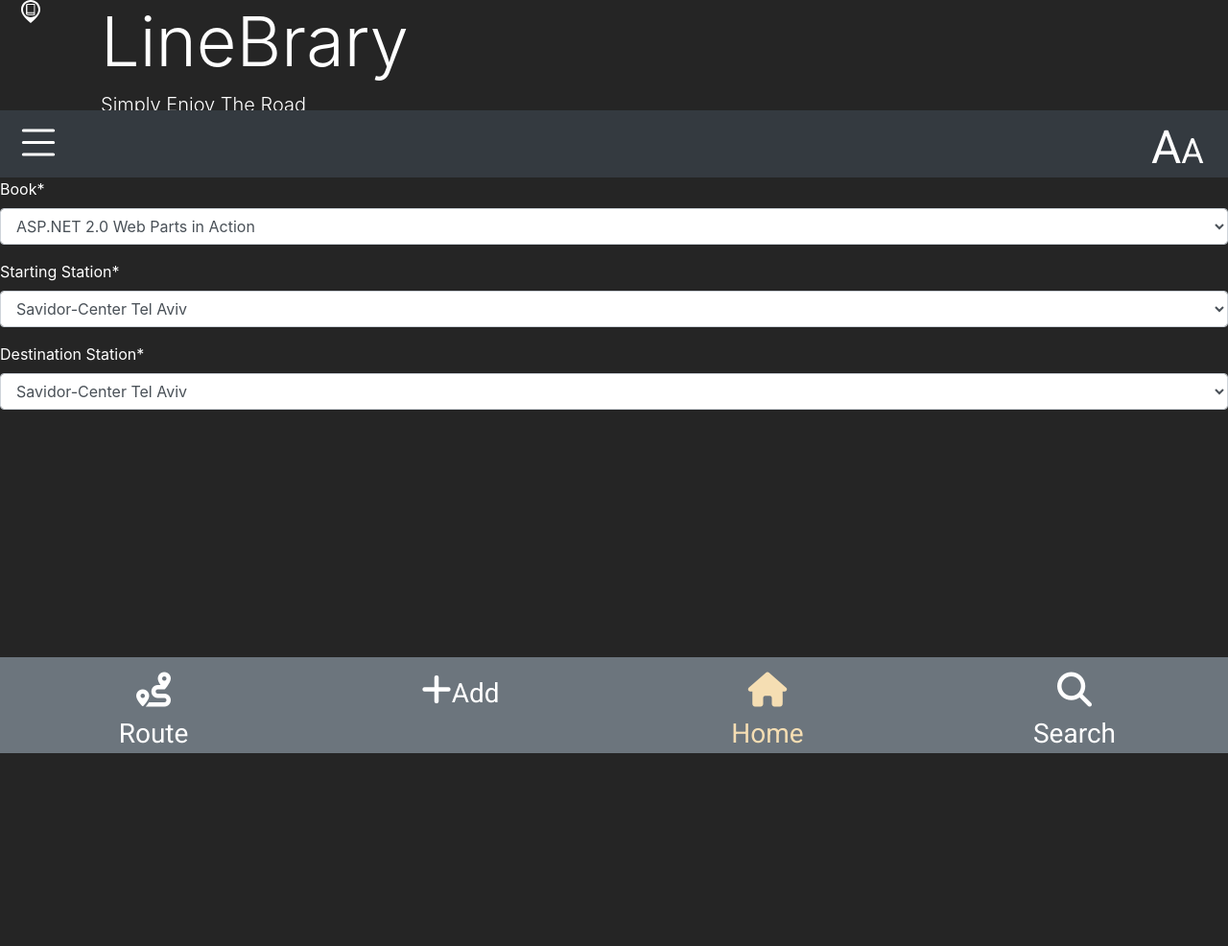
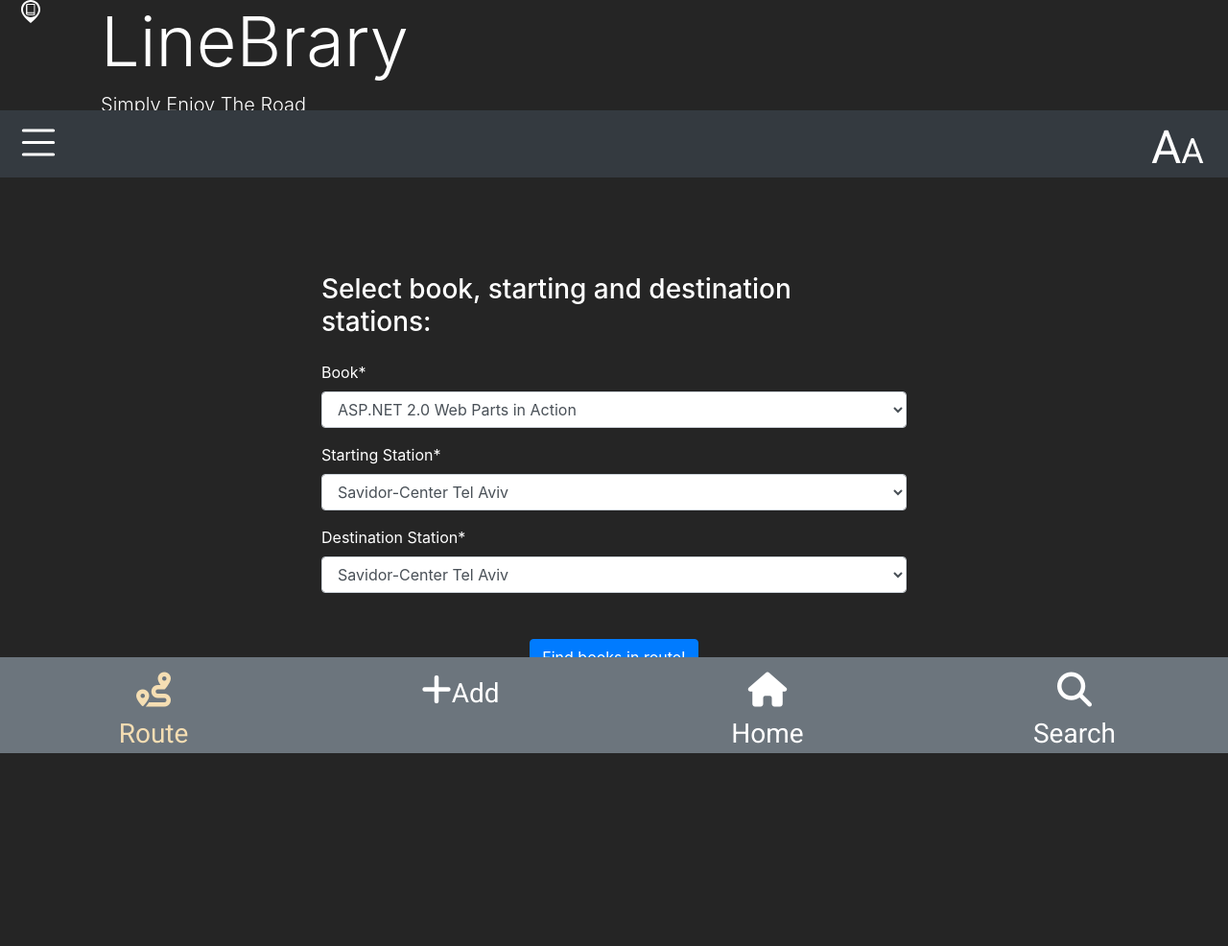
Before and after one commit to YanivZl/LineBrary_Django, a Django app: page /selectRoute in a window 1280 px wide. Shown: the part 15-1001 px from the top of the page at 96% size. Before the commit the page ends 800 px from the top, so only its background shows below. Run offline with Django 3.2, Linux system fonts and the light colour scheme; some libraries are stand-ins or nearby versions.

Commit message:
Add files via upload

```diff
--- a/templates/Books/selectRoute.html
+++ b/templates/Books/selectRoute.html
@@ -101,16 +101,33 @@
             </section>
         </section>
         <section id="to_fit_top_header"></section>
-        <form action="#" method="post">
-            {% csrf_token %}
-            {{ route_form|crispy }}
-        </form>
+        <div class="col-sm-6 addBookContainer">
+            <h3 class="mt-5">Select book, starting and destination stations:</h3>
+            <form class="mt-4" action="#" method="post">
+                {% csrf_token %}
+                {{ route_form|crispy }}
+                <button class="btn btn-primary mx-auto d-block mt-5" type="submit">Find books in route!</button>
+            </form>
+            <div class="line mt-5"></div>
+            <h3 class="mt-2 mb-2 w-50 container text-center">Results</h3>
+            {% for station in stations %}
+            <div class="options_list_on_seacrh">
+                <img name='{{ book.bookname }}' src='{{ book.imageURL }}'></img>
+                <div class='search_list_text'><div class='font-weight-bold text-white text-left'>{{ book.bookname }}</div>
+                <div class='font-weight-light text-white'>{{ book.author }}</div>
+                <div class='font-weight-light text-white'>{{ station }}</div>
+            </div>
+            </div>
+
+            {% endfor %}
+
+        </div>
         <section class="to_fit_button_nav"></section>
     </main>
     <footer class="bg-secondary">
-        <a class="a_footer" href=""><span><i class="fas fa-route"></i>Route</span></a>
+        <a class="a_footer" href=""><span class="wheatColor"><i class="fas fa-route wheatColor"></i>Route</span></a>
         <a class="a_footer" href="{% url 'add_book' %}"><span><i class="fas fa-plus"></i>Add</span></a>
-        <a class="a_footer" href=""><span class="wheatColor"><i  class="fas fa-home wheatColor" ></i>Home</span></a>
+        <a class="a_footer" href="{% url 'homepage' %}"><span ><i  class="fas fa-home " ></i>Home</span></a>
         <a id="button-nav-search" class="a_footer"><span><i class="fas fa-search"></i>Search</span></a>
     </footer>
     <script src="{% static 'Books/js/index_scripts.js' %}"></script>
```
